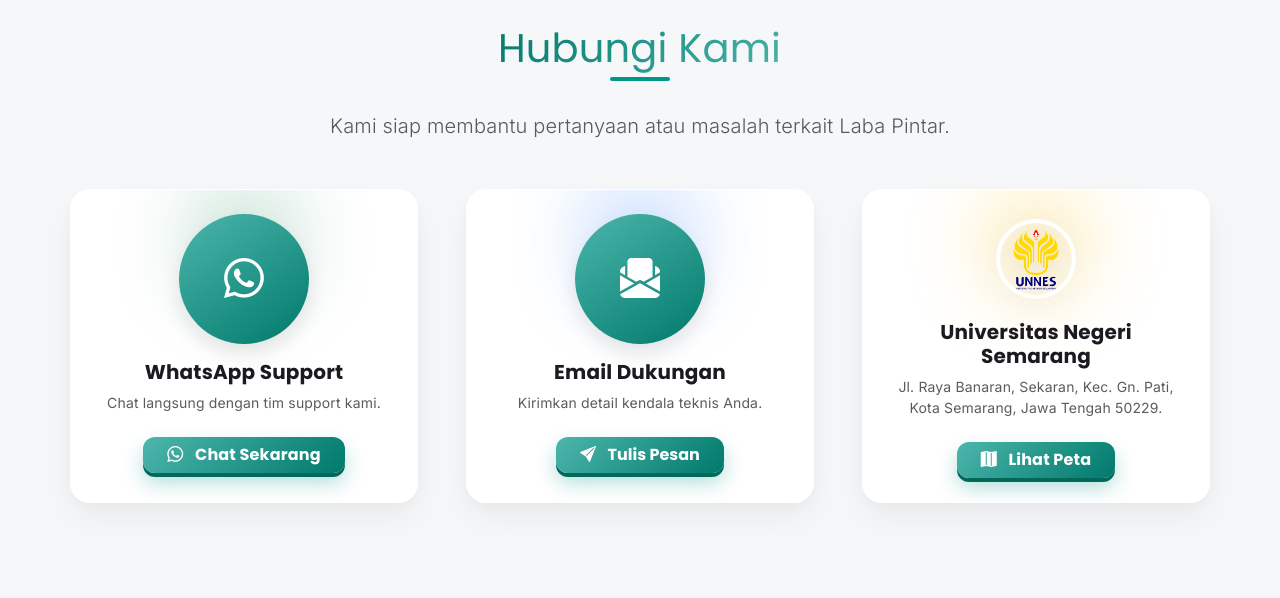
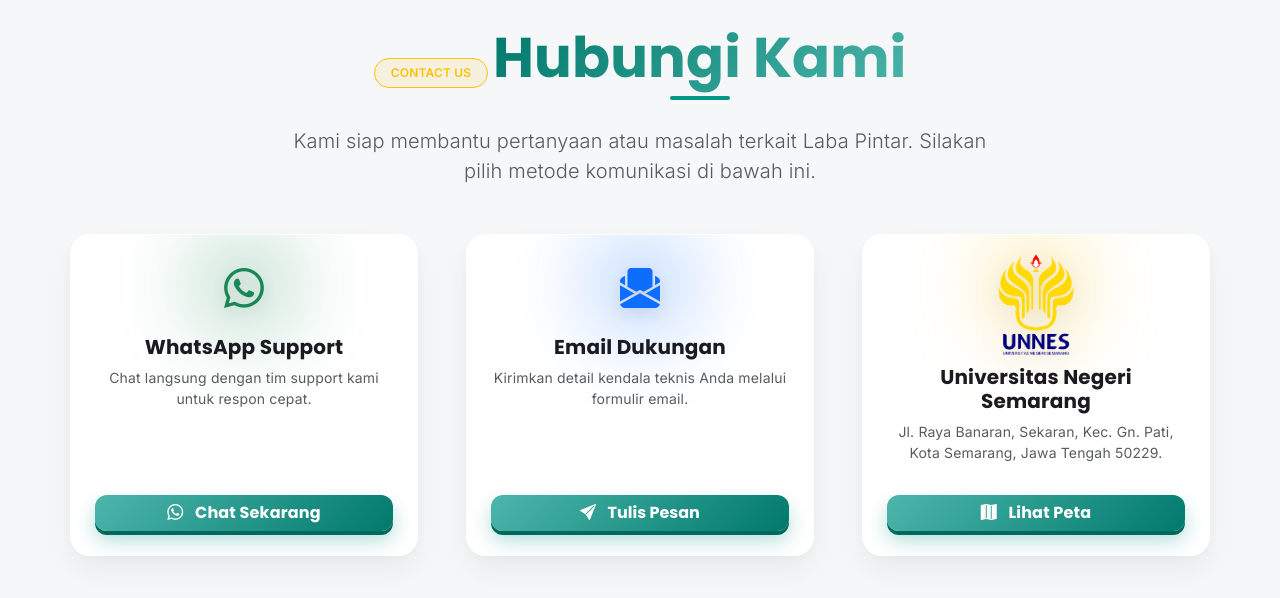
Before and after one commit to IkiBOYY21/Laba-Pintar, a PHP site: page /labapintar/contact.php in a window 1280 px wide. Shown: the part 60-658 px from the top of the page. Run offline with PHP 8.4, Linux system fonts and the light colour scheme; some libraries are stand-ins or nearby versions.

Commit message:
Tampilan 5

```diff
--- a/contact.php
+++ b/contact.php
@@ -12,9 +12,10 @@ require_once 'includes/header.php';
     <?php endif; ?>
 
     <div class="text-center mb-5 animate-on-scroll">
-        <h1 class="page-title">Hubungi Kami</h1>
+        <span class="badge bg-warning bg-opacity-10 text-warning border border-warning px-3 py-2 rounded-pill mb-3 fw-bold ls-1">CONTACT US</span>
+        <h1 class="page-title display-4 fw-bold mb-3">Hubungi Kami</h1>
         <p class="lead text-muted mx-auto" style="max-width: 700px;">
-            Kami siap membantu pertanyaan atau masalah terkait Laba Pintar.
+            Kami siap membantu pertanyaan atau masalah terkait Laba Pintar. Silakan pilih metode komunikasi di bawah ini.
         </p>
     </div>
 
@@ -23,14 +24,18 @@ require_once 'includes/header.php';
         <div class="col-md-6 col-lg-4">
             <div class="card-3d-glass p-4 h-100 text-center position-relative animate-on-scroll" style="transition-delay: 0.1s;">
                  <div class="position-absolute top-0 start-50 translate-middle-x bg-success opacity-25 blur-3xl" style="width: 100px; height: 100px; filter: blur(40px); z-index: 0;"></div>
-                <div class="position-relative" style="z-index: 1;">
-                    <div class="team-img-wrapper mb-3 text-success">
+
+                <div class="position-relative d-flex flex-column h-100" style="z-index: 1;">
+
+                    <div class="mb-3">
+                        <div class="icon-wrapper mb-3 text-success">
                             <i class="bi bi-whatsapp fs-1"></i>
                         </div>
                         <h5 class="fw-bold mt-3">WhatsApp Support</h5>
-                    <p class="text-muted small mb-4">Chat langsung dengan tim support kami.</p>
+                        <p class="text-muted small">Chat langsung dengan tim support kami untuk respon cepat.</p>
+                    </div>
 
-                    <a href="https://wa.me/6281234567890" target="_blank" class="btn btn-gradient-3d px-4 fw-bold">
+                    <a href="https://wa.me/6281234567890" target="_blank" class="btn btn-gradient-3d px-4 fw-bold mt-auto w-100">
                         <i class="bi bi-whatsapp me-2"></i> Chat Sekarang
                     </a>
                 </div>
@@ -40,14 +45,18 @@ require_once 'includes/header.php';
         <div class="col-md-6 col-lg-4">
             <div class="card-3d-glass p-4 h-100 text-center position-relative animate-on-scroll" style="transition-delay: 0.2s;">
                 <div class="position-absolute top-0 start-50 translate-middle-x bg-primary opacity-25 blur-3xl" style="width: 100px; height: 100px; filter: blur(40px); z-index: 0;"></div>
-                <div class="position-relative" style="z-index: 1;">
-                    <div class="team-img-wrapper mb-3 text-primary">
+
+                <div class="position-relative d-flex flex-column h-100" style="z-index: 1;">
+
+                    <div class="mb-3">
+                        <div class="icon-wrapper mb-3 text-primary">
                             <i class="bi bi-envelope-paper-fill fs-1"></i>
                         </div>
                         <h5 class="fw-bold mt-3">Email Dukungan</h5>
-                    <p class="text-muted small mb-4">Kirimkan detail kendala teknis Anda.</p>
+                        <p class="text-muted small">Kirimkan detail kendala teknis Anda melalui formulir email.</p>
+                    </div>
 
-                    <button type="button" class="btn btn-gradient-3d px-4 fw-bold" data-bs-toggle="modal" data-bs-target="#emailModal">
+                    <button type="button" class="btn btn-gradient-3d px-4 fw-bold mt-auto w-100" data-bs-toggle="modal" data-bs-target="#emailModal">
                         <i class="bi bi-send-fill me-2"></i> Tulis Pesan
                     </button>
                 </div>
@@ -58,29 +67,35 @@ require_once 'includes/header.php';
             <div class="card-3d-glass p-4 h-100 text-center position-relative animate-on-scroll" style="transition-delay: 0.3s;">
                 <div class="position-absolute top-0 start-50 translate-middle-x bg-warning opacity-25 blur-3xl" style="width: 100px; height: 100px; filter: blur(40px); z-index: 0;"></div>
 
-                <div class="position-relative" style="z-index: 1;">
-                    <div class="team-img-wrapper mb-3 mx-auto" style="width: 90px; height: 90px; background: transparent; box-shadow: none;">
+                <div class="position-relative d-flex flex-column h-100" style="z-index: 1;">
+
+                    <div class="mb-3">
+                        <div class="icon-wrapper mb-3 mx-auto" style="width: 90px; height: 90px; display: flex; align-items: center; justify-content: center;">
                             <img src="Assets\img\logo unnes.png"
                                  alt="Logo UNNES"
-                             style="width: 100%; height: 100%; object-fit: contain; filter: drop-shadow(0 5px 15px rgba(0,0,0,0.1));">
+                                 style="width: 100%; height: auto; filter: drop-shadow(0 5px 15px rgba(0,0,0,0.1));">
                         </div>
 
                         <h5 class="fw-bold mt-3">Universitas Negeri Semarang</h5>
-                    <p class="text-muted small mb-4">
+                        <p class="text-muted small">
                           Jl. Raya Banaran, Sekaran, Kec. Gn. Pati,<br>
                             Kota Semarang, Jawa Tengah 50229.
                         </p>
+                    </div>
 
-                    <a href="https://maps.app.goo.gl/7jQ7ovKVXDdou1qU8" target="_blank" class="btn btn-gradient-3d px-4 fw-bold">
+                    <a href="https://goo.gl/maps/..." target="_blank" class="btn btn-gradient-3d px-4 fw-bold mt-auto w-100">
                         <i class="bi bi-map-fill me-2"></i> Lihat Peta
                     </a>
                 </div>
             </div>
         </div>
 
+    </div>
+</div>
+
 <div class="modal fade" id="emailModal" tabindex="-1" aria-labelledby="emailModalLabel" aria-hidden="true">
     <div class="modal-dialog modal-dialog-centered">
-        <div class="modal-content card-3d-glass border-0">
+        <div class="modal-content card-3d-glass border-0" style="background: var(--card-bg);">
             <div class="modal-header border-bottom-0">
                 <h5 class="modal-title fw-bold text-primary" id="emailModalLabel"><i class="bi bi-envelope-at-fill me-2"></i>Kirim Pesan</h5>
                 <button type="button" class="btn-close" data-bs-dismiss="modal" aria-label="Close"></button>
@@ -111,4 +126,19 @@ require_once 'includes/header.php';
     </div>
 </div>
 
+<style>
+    /* Styling Hover Ikon (Tetap Dipertahankan) */
+    .icon-wrapper i, .icon-wrapper img {
+        display: inline-block;
+        transition: transform 0.4s cubic-bezier(0.175, 0.885, 0.32, 1.275);
+        text-shadow: 0 5px 15px rgba(0,0,0,0.1);
+    }
+
+    .card-3d-glass:hover .icon-wrapper i,
+    .card-3d-glass:hover .icon-wrapper img {
+        transform: scale(1.2) translateY(-8px);
+        text-shadow: 0 10px 20px rgba(0,0,0,0.15);
+    }
+</style>
+
 <?php include 'includes/footer.php'; ?>
```
Also changed, not shown: about.php (+61 -19 lines), auth/register.php (+8 -5 lines), send_email.php (+32 -25 lines), Assets/img/bagas1.jpg (added), Assets/img/rara.jpg (added). Lines whose indentation alone changed are shown as unchanged.
